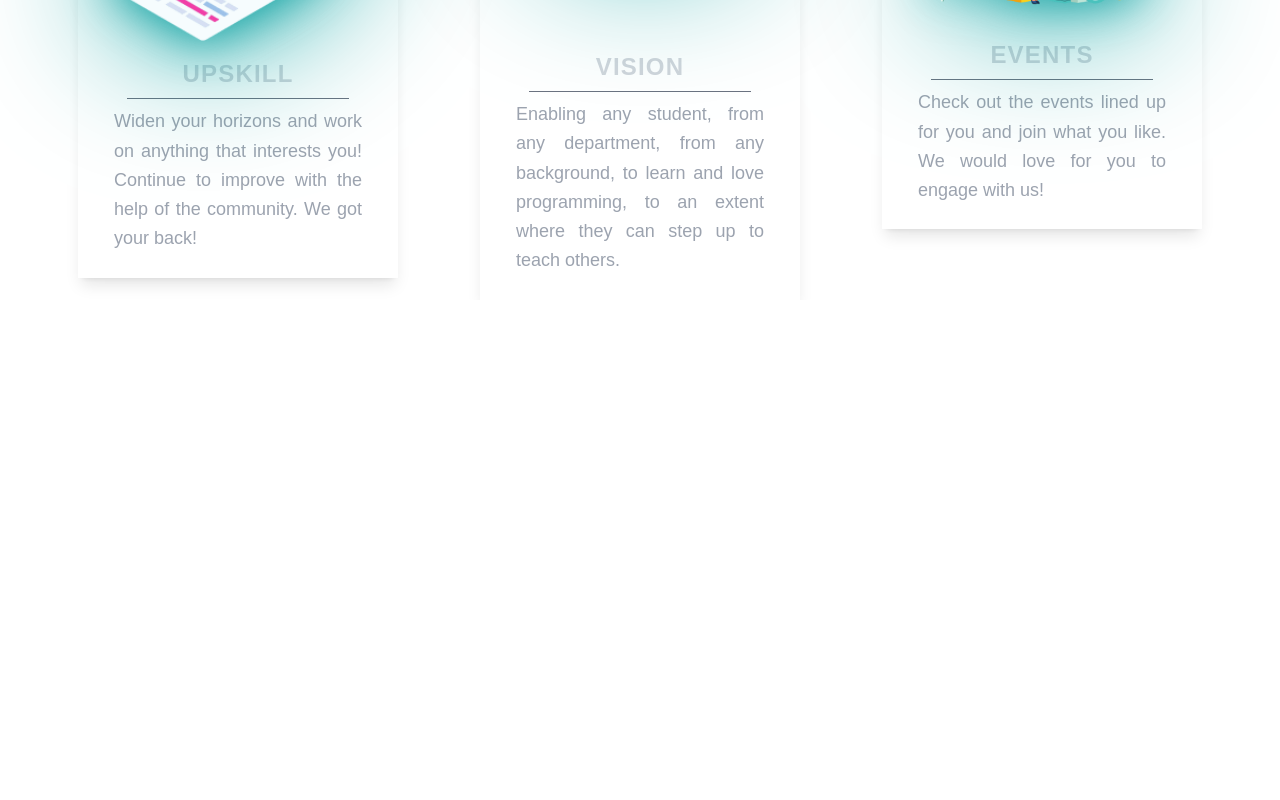
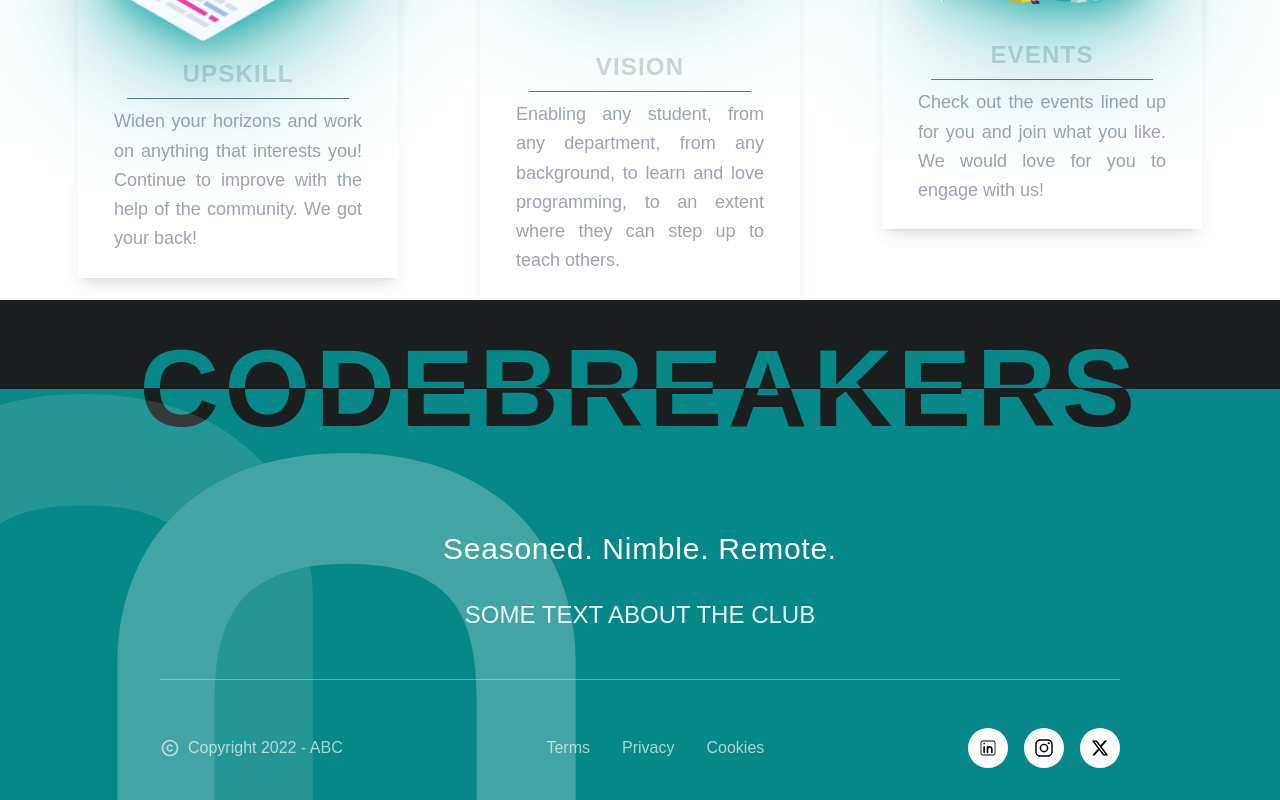
Before and after one commit to tusharpamnani/club_website_refactored, a Next.js app: page / in a window 1280 px wide. Shown: the part 2668-3468 px from the top of the page. Before the commit the page ends 2968 px from the top, so only its background shows below. Built offline with nearby package versions, Linux system fonts and the light colour scheme; a web font is replaced by a local one.

Commit message:
Footer Done

```diff
--- a/package.json
+++ b/package.json
@@ -11,12 +11,12 @@
     "lint": "next lint"
   },
   "dependencies": {
-    "clsx": "^2.1.1",
     "framer-motion": "^12.0.6",
     "lucide-react": "^0.474.0",
     "next": "15.1.6",
     "react": "^19.0.0",
     "react-dom": "^19.0.0",
+    "react-icons": "^5.4.0",
     "react-responsive": "^10.0.0",
     "react-slick": "^0.30.3",
     "slick-carousel": "^1.8.1",
--- a/src/app/achivements/page.tsx
+++ b/src/app/achivements/page.tsx
@@ -1,4 +1,5 @@
 'use client'
+
 import { useState } from "react";
 import { Trophy, Award, ChevronRight } from "lucide-react";
 import { Card, CardContent } from "../../components/ui/Card";
--- a/src/app/page.tsx
+++ b/src/app/page.tsx
@@ -1,3 +1,4 @@
+import Footer from '@/components/Footer'
 import AimComponent from '@/components/Home/AimComponent'
 import Carousel from '@/components/Home/Carousel'
 import Home from '@/components/Home/Hero'
@@ -9,6 +10,7 @@ const page = () => {
       <Home/>
       <Carousel/>
       <AimComponent/>
+      <Footer/>
     </>
   )
 }
--- a/src/components/Footer.tsx
+++ b/src/components/Footer.tsx
@@ -1,10 +1,89 @@
-import React from 'react'
+import type React from "react"
+import Image from "next/image"
+import Link from "next/link"
+import { MdOutlineCopyright } from "react-icons/md"
+import { CiLinkedin } from "react-icons/ci"
+import { IoLogoInstagram } from "react-icons/io5"
+import { RiTwitterXFill } from "react-icons/ri"
+import footerIcon from "@/../public/Assets/footer.svg"
 
-const Footer = () => {
+const Footer: React.FC = () => {
   return (
-    <div>
+    <footer className="relative h-[300px] w-full bg-[#1A1E1E] sm:h-[300px] md:h-[400px] lg:h-[500px]">
+      <div className="absolute bottom-0 left-0 w-full bg-[#078888] pb-4 pt-4 text-center sm:pb-6 sm:pt-6 md:pb-8 md:pt-8">
+        <h2 className="relative -top-8 mx-auto text-4xl font-bold leading-none tracking-wider sm:-top-12 sm:text-5xl md:-top-16 md:text-6xl lg:-top-[5.5rem] lg:text-[110px]">
+          <span className="bg-gradient-to-b from-[#078888] from-50% via-[#078888] via-50% to-[#1A1E1E] to-50% bg-clip-text text-transparent">
+            CODEBREAKERS
+          </span>
+        </h2>
 
-    </div>
+        <p className="text-lg font-light tracking-wide text-white sm:text-xl md:text-2xl lg:text-3xl">
+          Seasoned. Nimble. Remote.
+        </p>
+
+        <p className="mt-2 hidden text-base font-light text-white opacity-90 sm:mt-4 sm:block sm:text-lg md:mt-6 md:text-xl lg:mt-8 lg:text-2xl">
+          SOME TEXT ABOUT THE CLUB
+        </p>
+
+        <hr className="mx-auto my-4 w-[90%] border-white/30 sm:my-6 sm:w-[85%] md:my-8 md:w-[80%] lg:my-12 lg:w-3/4" />
+
+        <div className="mx-auto flex w-[90%] flex-col items-center gap-4 text-white sm:w-[85%] sm:flex-row sm:justify-between md:w-[80%] lg:w-3/4">
+          <div className="flex items-center opacity-65">
+            <MdOutlineCopyright className="h-4 w-4 sm:h-5 sm:w-5" />
+            <p className="ml-2 text-sm sm:text-base">Copyright 2022 - ABC</p>
+          </div>
+
+          <ul className="flex space-x-4 sm:space-x-6 md:space-x-8">
+            {["Terms", "Privacy", "Cookies"].map((item) => (
+              <li key={item}>
+                <Link
+                  href="/"
+                  className="text-sm text-white opacity-65 transition-opacity hover:opacity-100 sm:text-base"
+                >
+                  {item}
+                </Link>
+              </li>
+            ))}
+          </ul>
+
+          <div className="flex space-x-3 sm:space-x-4">
+            {[
+              {
+                href: "https://www.linkedin.com/company/thecodebreakers-rcoem/mycompany/verification/",
+                Icon: CiLinkedin,
+                label: "LinkedIn",
+              },
+              {
+                href: "https://www.instagram.com/thecodebreakers/",
+                Icon: IoLogoInstagram,
+                label: "Instagram",
+              },
+              {
+                href: "https://x.com/CodebreakersRBU",
+                Icon: RiTwitterXFill,
+                label: "X (Twitter)",
+              },
+            ].map(({ href, Icon, label }) => (
+              <Link
+                key={href}
+                href={href}
+                aria-label={label}
+                className="flex h-8 w-8 items-center justify-center rounded-full bg-white transition-transform hover:scale-110 sm:h-9 sm:w-9 md:h-10 md:w-10"
+              >
+                <Icon className="h-4 w-4 text-black sm:h-5 sm:w-5" />
+              </Link>
+            ))}
+          </div>
+        </div>
+      </div>
+
+      <Image
+        src={footerIcon || "/placeholder.svg"}
+        alt=""
+        className="absolute bottom-0 left-0 w-[60%] sm:w-[55%] md:w-[50%] lg:w-[45%]"
+        priority
+      />
+    </footer>
   )
 }
 
```
Also changed, not shown: 1 other file (tests, documents, lock files or other folders).
